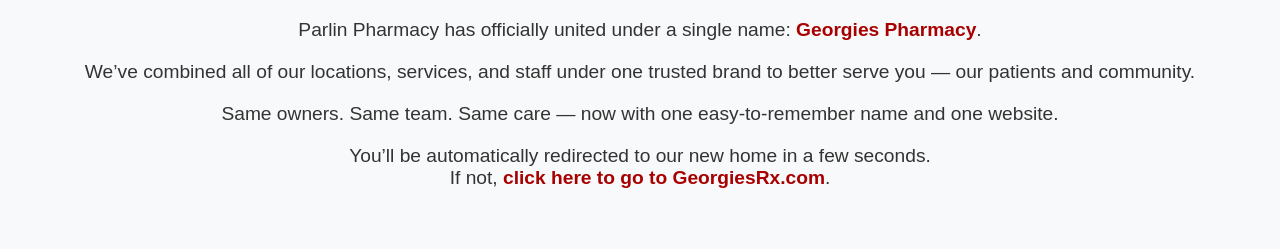
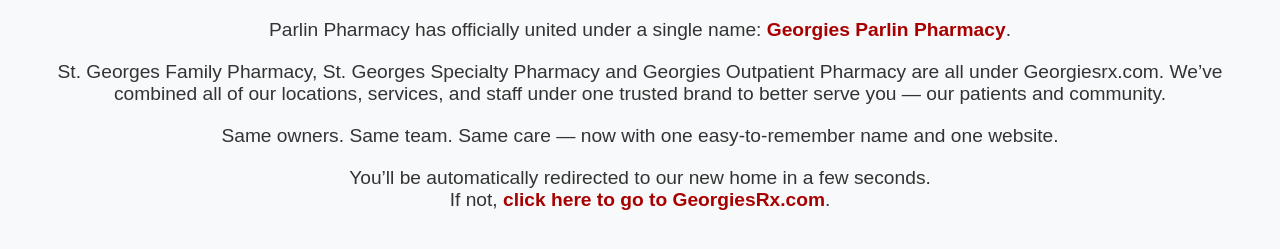
Before and after one commit to vineetparikh-rph/parlinrx-redirect, a plain HTML site: page index.html in a window 1280 px wide. Shown: the part 129-378 px from the top of the page. Drawn offline with Linux system fonts and the light colour scheme.

Commit message:
Add files via upload

```diff
--- a/index.html
+++ b/index.html
@@ -33,8 +33,8 @@
 </head>
 <body>
   <h1>We’re Now GeorgiesRx.com!</h1>
-  <p>Parlin Pharmacy has officially united under a single name: <strong>Georgies Pharmacy</strong>.</p>
-  <p>We’ve combined all of our locations, services, and staff under one trusted brand to better serve you — our patients and community.</p>
+  <p>Parlin Pharmacy has officially united under a single name: <strong>Georgies Parlin Pharmacy</strong>.</p>
+  <p>St. Georges Family Pharmacy, St. Georges Specialty Pharmacy and Georgies Outpatient Pharmacy are all under Georgiesrx.com. We’ve combined all of our locations, services, and staff under one trusted brand to better serve you — our patients and community.</p>
   <p>Same owners. Same team. Same care — now with one easy-to-remember name and one website.</p>
   <p>You’ll be automatically redirected to our new home in a few seconds.<br />
   If not, <a href="https://georgiesrx.com">click here to go to GeorgiesRx.com</a>.</p>
```
